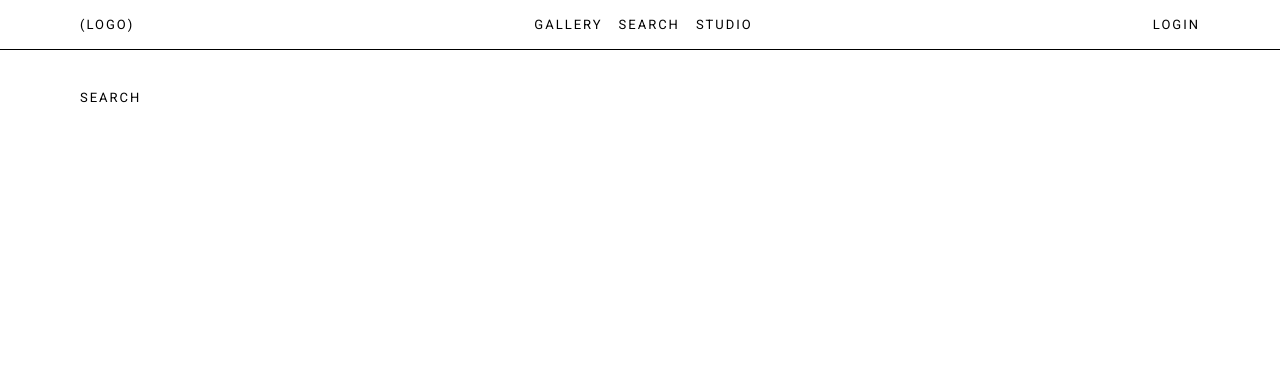
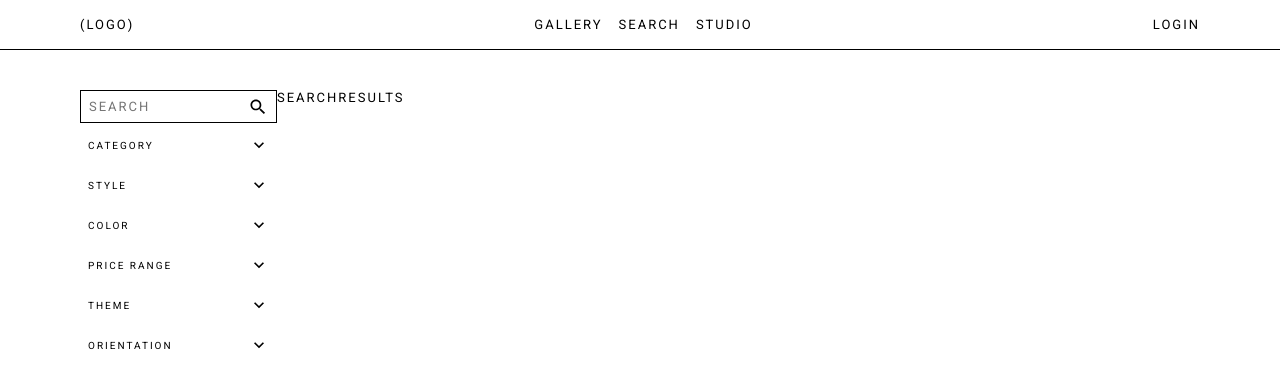
Before and after one commit to FacuBelli/API-Grupo11, a React (Vite) app: page /search in a window 1280 px wide. Shown: the top 388 px of the page. Built offline with nearby package versions, Linux system fonts and the light colour scheme.

Commit message:
Search y componente Filter

```diff
--- /dev/null
+++ b/src/components/Filter/index.tsx
@@ -0,0 +1,44 @@
+import { useState } from 'react'
+import styles from './styles.module.css'
+import { KeyboardArrowDown } from '@mui/icons-material'
+
+interface Props {
+  title: string
+  options?: string[]
+}
+
+export default function Filter({ title, options = [] }: Props) {
+  const [selected, setSelected] = useState<string | null>(null)
+  const [isOpen, setIsOpen] = useState(false)
+
+  const handleClick = (value: string) => {
+    setSelected(value !== selected ? value : null)
+  }
+
+  return (
+    <div className={styles.container}>
+      <div className={styles.title} onClick={() => setIsOpen(!isOpen)}>
+        <span>{title}</span>
+        <KeyboardArrowDown />
+        {selected !== null && <span className={styles.dot}></span>}
+      </div>
+      {isOpen && (
+        <div className={styles.options}>
+          {options.map((value, i) => {
+            return (
+              <div className={styles.option} key={i} onClick={() => handleClick(value)}>
+                <input
+                  type="checkbox"
+                  className={styles.checkbox}
+                  value={value}
+                  checked={value === selected}
+                />
+                <p>{value}</p>
+              </div>
+            )
+          })}
+        </div>
+      )}
+    </div>
+  )
+}
--- /dev/null
+++ b/src/components/Filter/styles.module.css
@@ -0,0 +1,57 @@
+.container {
+  display: flex;
+  flex-direction: column;
+}
+
+.title {
+  display: flex;
+  justify-content: space-between;
+  align-items: center;
+  padding: 8px;
+  font-size: var(--font-size-subtext);
+  cursor: pointer;
+  user-select: none;
+  position: relative;
+
+  svg {
+    width: 20px;
+    height: 20px;
+  }
+}
+
+.dot {
+  width: 4px;
+  height: 4px;
+  background-color: var(--color-black);
+  border-radius: 2px;
+  position: absolute;
+  right: 0;
+  top: 10px;
+}
+
+.options {
+  display: flex;
+  flex-direction: column;
+  gap: 4px;
+  padding: 0 8px;
+}
+
+.option {
+  display: flex;
+  align-items: center;
+  gap: 8px;
+  font-size: var(--font-size-subtext);
+  cursor: pointer;
+  user-select: none;
+}
+
+.checkbox {
+  appearance: none;
+  width: 8px;
+  height: 8px;
+  border: 1px solid var(--color-black);
+}
+
+.checkbox:checked {
+  background-color: var(--color-black);
+}
--- /dev/null
+++ b/src/pages/Search/components/SearchResults/index.tsx
@@ -0,0 +1,9 @@
+interface Props {
+  data: object[]
+}
+
+export default function SearchResults({ data }: Props) {
+  return (
+    <div>SearchResults</div>
+  )
+}
--- a/src/pages/Search/index.tsx
+++ b/src/pages/Search/index.tsx
@@ -1,7 +1,54 @@
+import SearchIcon from '@mui/icons-material/Search'
+import Input from '../../components/Input'
+import styles from './styles.module.css'
+import SearchResults from './components/SearchResults'
+import Filter from '../../components/Filter'
+
 export default function Search() {
+  const filterOptions = [
+    {
+      value: 'category',
+      options: ['Abstract', 'Landscape', 'Portrait', 'Still Life']
+    },
+    {
+      value: 'style',
+      options: ['Realism', 'Impressionism', 'Abstract', 'Surrealism']
+    },
+    {
+      value: 'color',
+      options: ['Red', 'Blue', 'Green', 'Yellow']
+    },
+    {
+      value: 'price range',
+      options: ['Under $50', '$50 - $100', '$100 - $200', '$200+']
+    },
+    {
+      value: 'theme',
+      options: ['Nature', 'Cityscape', 'People', 'Abstract']
+    },
+    {
+      value: 'orientation',
+      options: ['Horizontal', 'Vertical', 'Square']
+    }
+  ]
+
   return (
     <main>
-      <h1>Search</h1>
+      <section className={styles.section}>
+        <aside className={styles.aside}>
+          <Input
+            type="text"
+            name="search"
+            placeholder="SEARCH"
+            icon={SearchIcon}
+            iconPosition="end"
+          />
+          {
+            filterOptions.map((filter, i) => <Filter title={filter.value} options={filter.options} key={i} />)
+          }
+        </aside>
+        <SearchResults data={[]} />
+      </section>
     </main>
   )
 }
--- /dev/null
+++ b/src/pages/Search/styles.module.css
@@ -0,0 +1,9 @@
+.section {
+  display: flex;
+}
+
+.aside {
+  display: flex;
+  flex-direction: column;
+  gap: 4px;
+}
```
